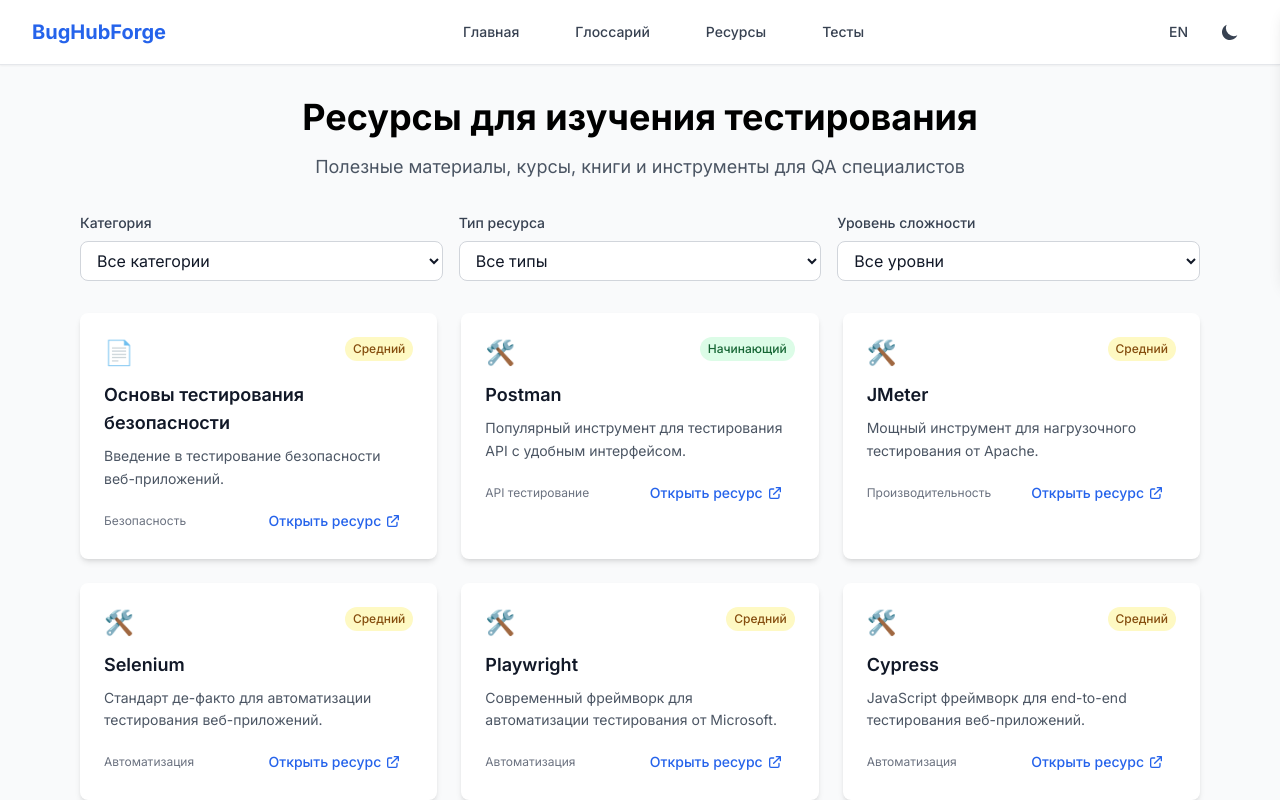
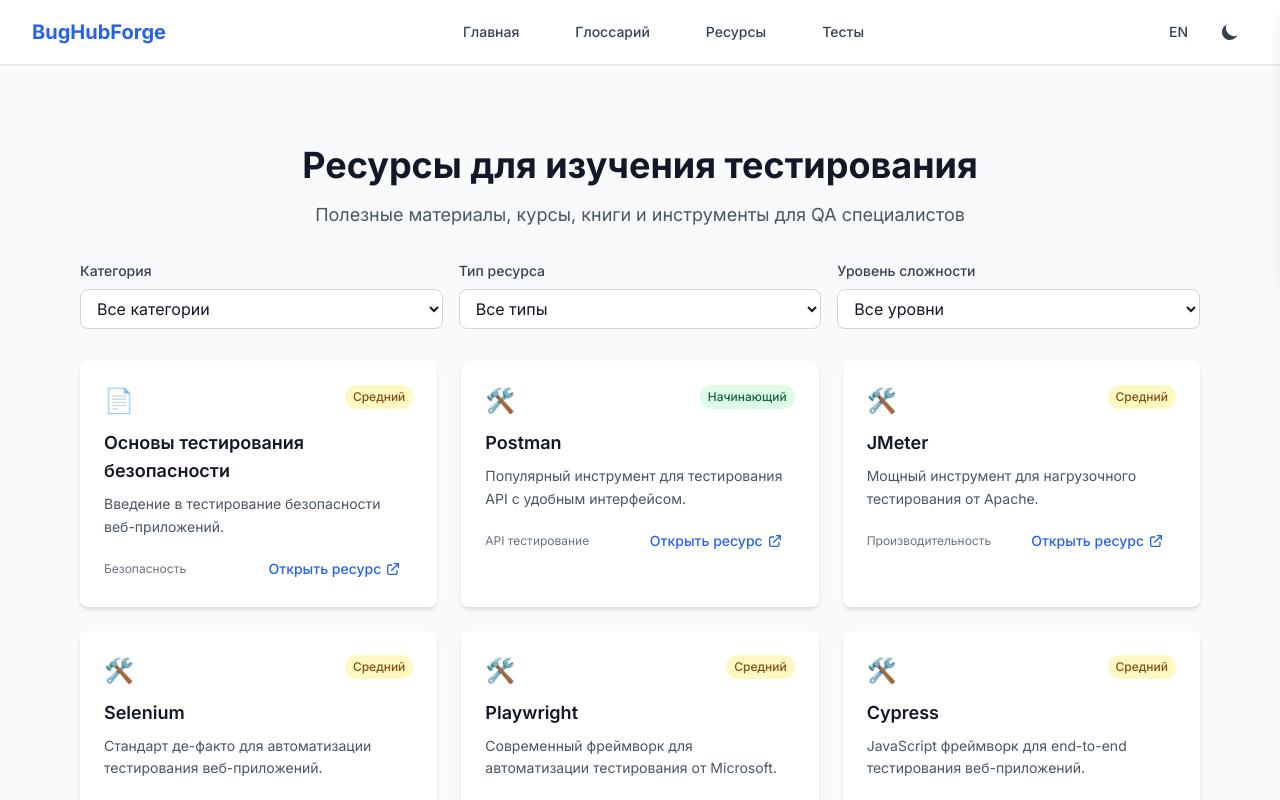
Before and after one commit to spicesole/bughubforge, a Next.js app: page /resources in a window 1280 px wide. Shown: the top 800 px of the page. Built offline with nearby package versions, Linux system fonts and the light colour scheme.

Commit message:
Fix theme text color switching and align resources page heading with other pages

```diff
--- a/src/app/page.tsx
+++ b/src/app/page.tsx
@@ -58,7 +58,7 @@
   const t = translations[language];
 
   return (
-    <div className="min-h-screen bg-gray-50 dark:bg-gray-900" role="main">
+    <div className="min-h-screen bg-gray-50 dark:bg-gray-900 text-gray-900 dark:text-white" role="main">
       <Head>
         <title>BugHubForge — образовательная платформа для тестировщиков</title>
         <meta
--- a/src/app/resources/page.tsx
+++ b/src/app/resources/page.tsx
@@ -6,7 +6,7 @@
 
 export default function ResourcesPage() {
   return (
-    <div className="min-h-screen bg-gray-50 dark:bg-gray-900" role="main">
+    <div className="min-h-screen bg-gray-50 dark:bg-gray-900 text-gray-900 dark:text-white" role="main">
       <Head>
         <title>Ресурсы для тестировщиков | BugHubForge</title>
         <meta
--- a/src/components/Resources.tsx
+++ b/src/components/Resources.tsx
@@ -678,7 +678,7 @@
 
   return (
     <div className="max-w-6xl mx-auto px-4 py-8">
-      <div className="text-center mb-8">
+      <div className="text-center mb-8 mt-12">
         <h2 className="text-3xl md:text-4xl font-bold text-center mb-4">
           {language === 'ru' ? (
             <span dangerouslySetInnerHTML={{ __html: fixHangingPrepositions(t.title) }} />
```
